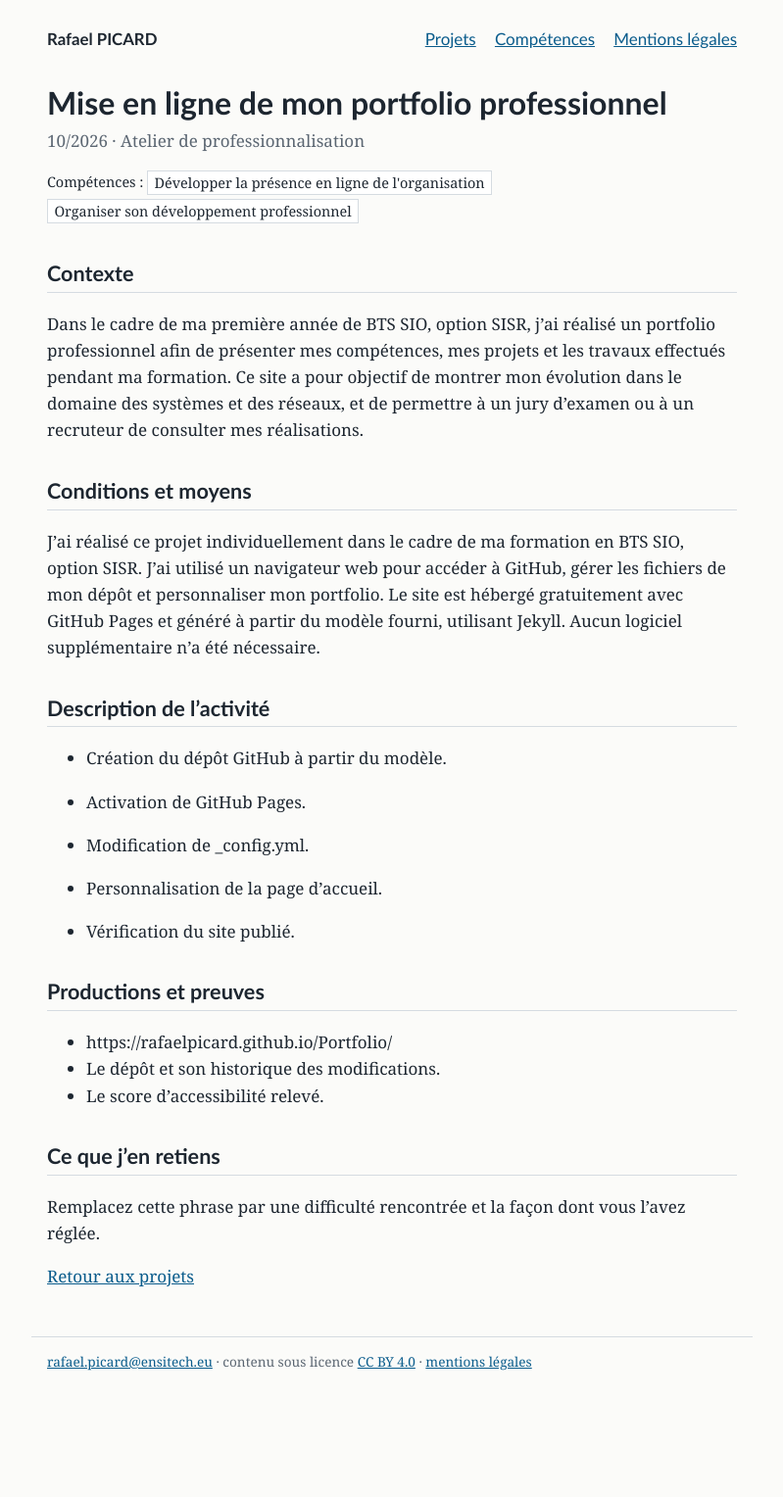
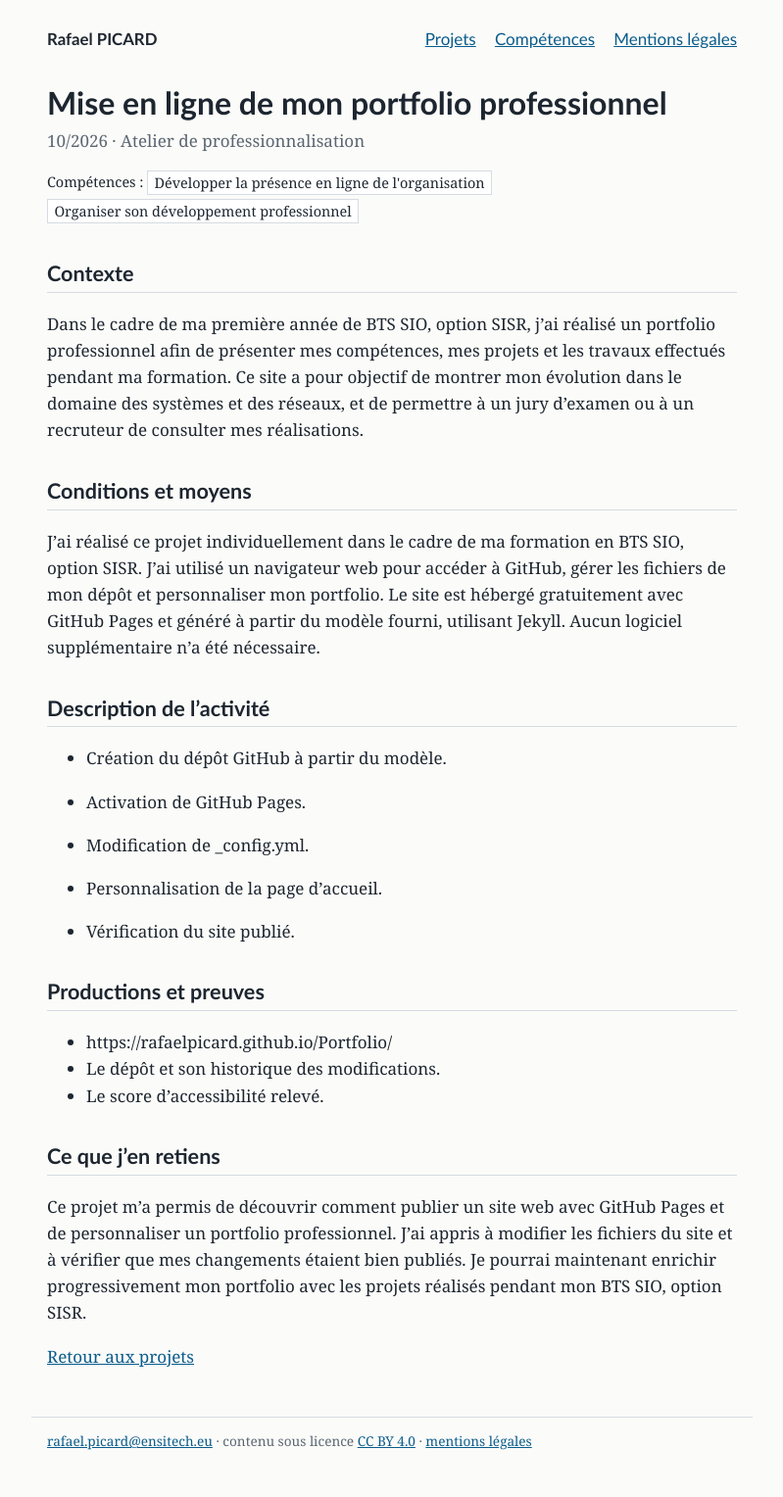
Before and after one commit to RafaelPicard/Portfolio, a Jekyll site: the page built from _projets/2026-10-mon-portfolio.md, in a window 1280 px wide. Shown: the whole page at 98% size, without its empty margins (240-1039 px from the left). Built offline with Jekyll 4.4.1, drawn with Linux system fonts in a browser that asks for light colours; before the commit the page ends 1446 px from its top, so only the background shows below that.

Commit message:
Update 2026-10-mon-portfolio.md

```diff
--- a/_projets/2026-10-mon-portfolio.md
+++ b/_projets/2026-10-mon-portfolio.md
@@ -34,4 +34,4 @@ J’ai réalisé ce projet individuellement dans le cadre de ma formation en BTS
 
 ## Ce que j'en retiens
 
-Remplacez cette phrase par une difficulté rencontrée et la façon dont vous l'avez réglée.
+Ce projet m'a permis de découvrir comment publier un site web avec GitHub Pages et de personnaliser un portfolio professionnel. J'ai appris à modifier les fichiers du site et à vérifier que mes changements étaient bien publiés. Je pourrai maintenant enrichir progressivement mon portfolio avec les projets réalisés pendant mon BTS SIO, option SISR.
```
